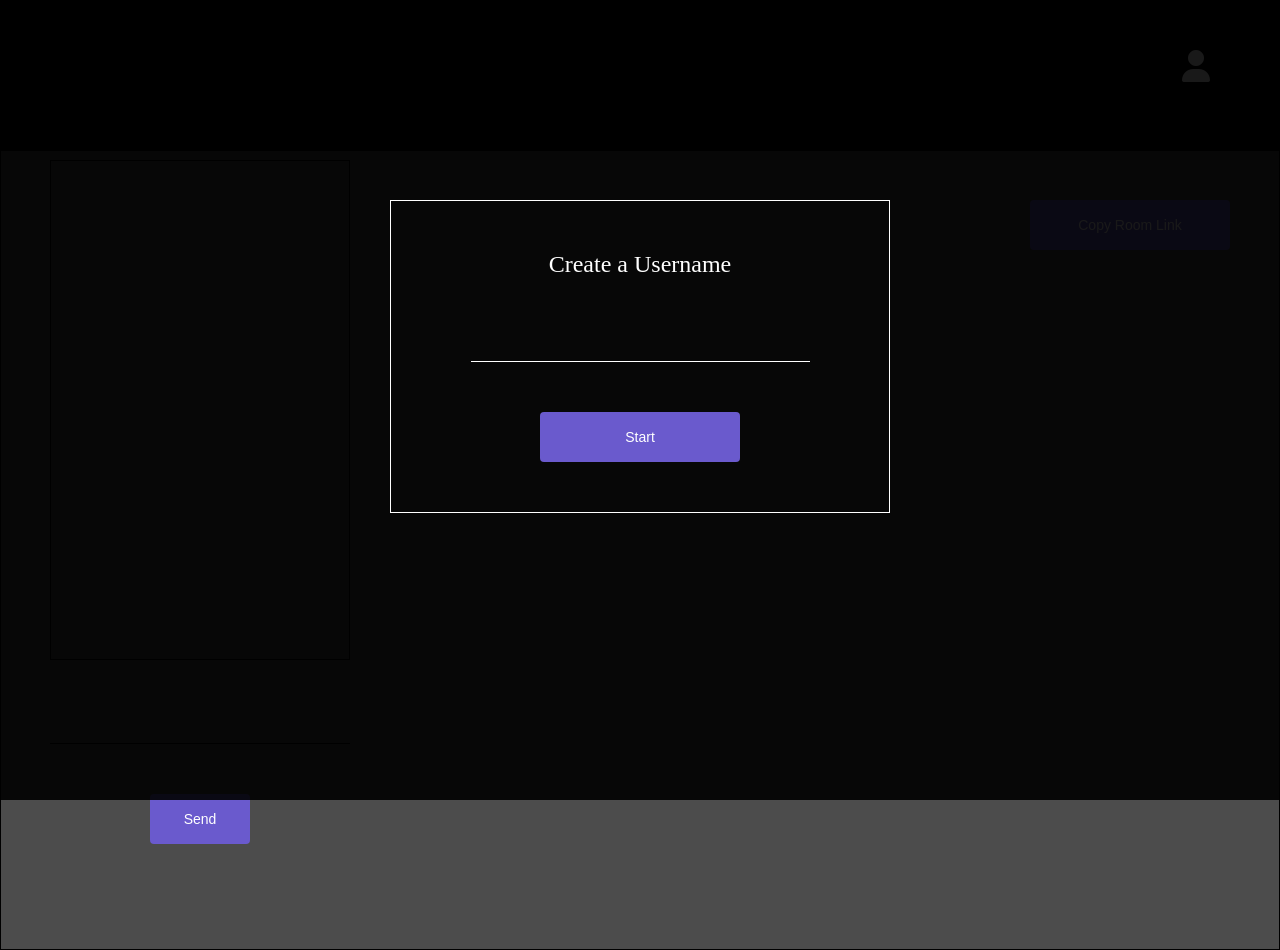
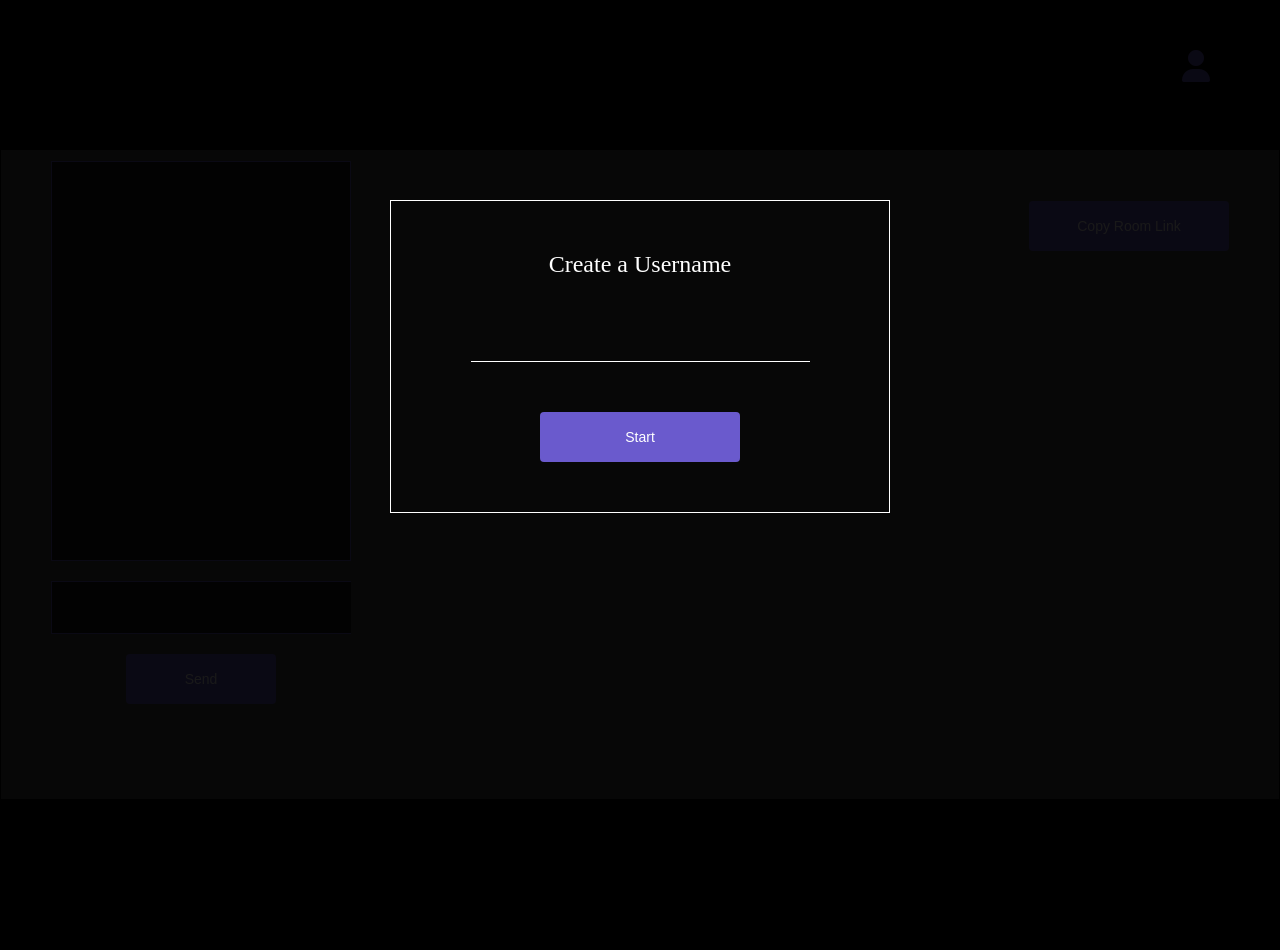
Before and after one commit to tostaylo/Pawn_Talk, a Flask app: page /1 in a window 1280 px wide. After the commit the page ends 704 px from the top, so only its background shows below. Run offline with Flask 2, Linux system fonts and the light colour scheme; parts of the project's set-up code (start-up, migrations or seed data) failed here and were passed over; some libraries are stand-ins or nearby versions.

Commit message:
added styling to chat box

```diff
--- a/project/static/chat.js
+++ b/project/static/chat.js
@@ -156,7 +156,7 @@ socket.on('message', function (msg) {
 socket.on('username_message', function (msg) {
     let username = msg.username;
     console.log("the user name is " + username)
-    $('#header_username').text(username);
+
 });
 
 socket.on('guest_name', function (msg) {
@@ -177,6 +177,8 @@ $('#send_button').on('click', function () {
 });
 
 $('#send_username_button').on('click', function () {
+    let username = $('#username_input').val();
+    $('#header_username').text(username);
     socket.emit('username_message', {
         'data': $('#username_input').val()
     });
--- a/project/static/style.css
+++ b/project/static/style.css
@@ -10,6 +10,9 @@ body {
     height: 150px;
     width: 100%;
     background: black;
+    position: absolute;
+    z-index:100
+    top: 0;
 }
 
 #header_username_container{
@@ -17,6 +20,7 @@ position: absolute;
 top: 50px;
 right: 50px;
 display: flex;
+z-index:200;
 }
 
 #header_username{
@@ -26,7 +30,7 @@ margin-left: 20px;
 }
 
 .fa {
-color: white;
+color: #6a5acd;
 }
 
 label {
@@ -116,6 +120,7 @@ video {
     width: 100%;
     height: 100vh;
     margin: 0 auto;
+    position: relative;
     border: 1px solid black;
     background: rgba(0, 0, 0, .7);
 }
@@ -147,10 +152,11 @@ color: white;
 
 #message_list_div {
     width: 300px;
-    height: 500px;
+    height: 400px;
     position: relative;
     overflow: auto;
-    border: 1px solid black;
+    border: 1px solid #6a5acd ;
+    background: rgba(0, 0, 0, .7);
 }
 
 #message_input_container {
@@ -164,19 +170,21 @@ color: white;
 }
 
 #my_message {
-    border: none;
-    border-bottom: 1px solid black;
-    background: transparent;
+
+    border: 1px solid #6a5acd ;
+    background: rgba(0, 0, 0, .7);
     color: white;
     font-size: 26px;
     outline: none;
-    margin-top: 50px;
+    margin-top: 20px;
+    padding: 10px;
 }
 
 #send_button {
-    width: 100px;
+    width: 150px;
     height: 50px;
     display: block;
+    margin:20px auto;
 }
 
 li {
```
